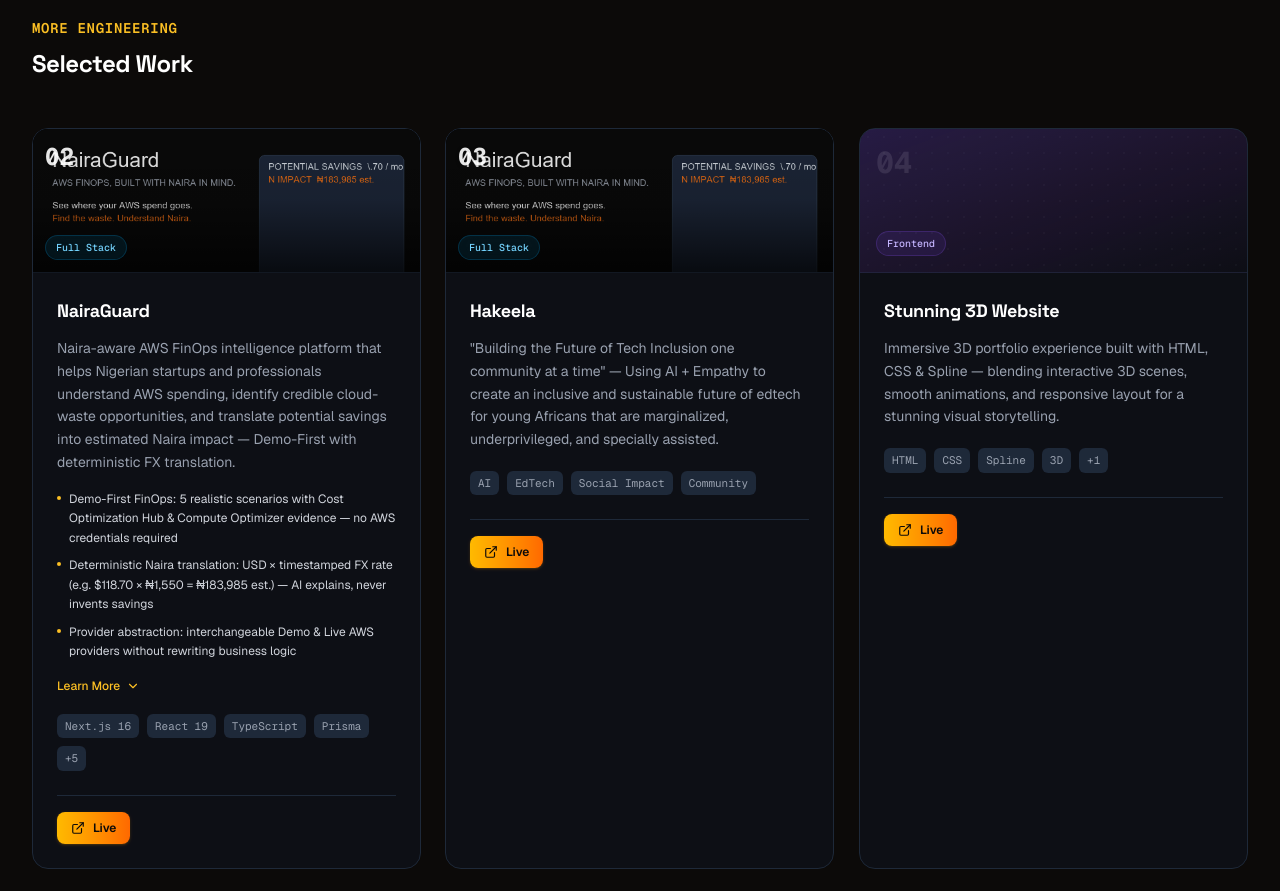
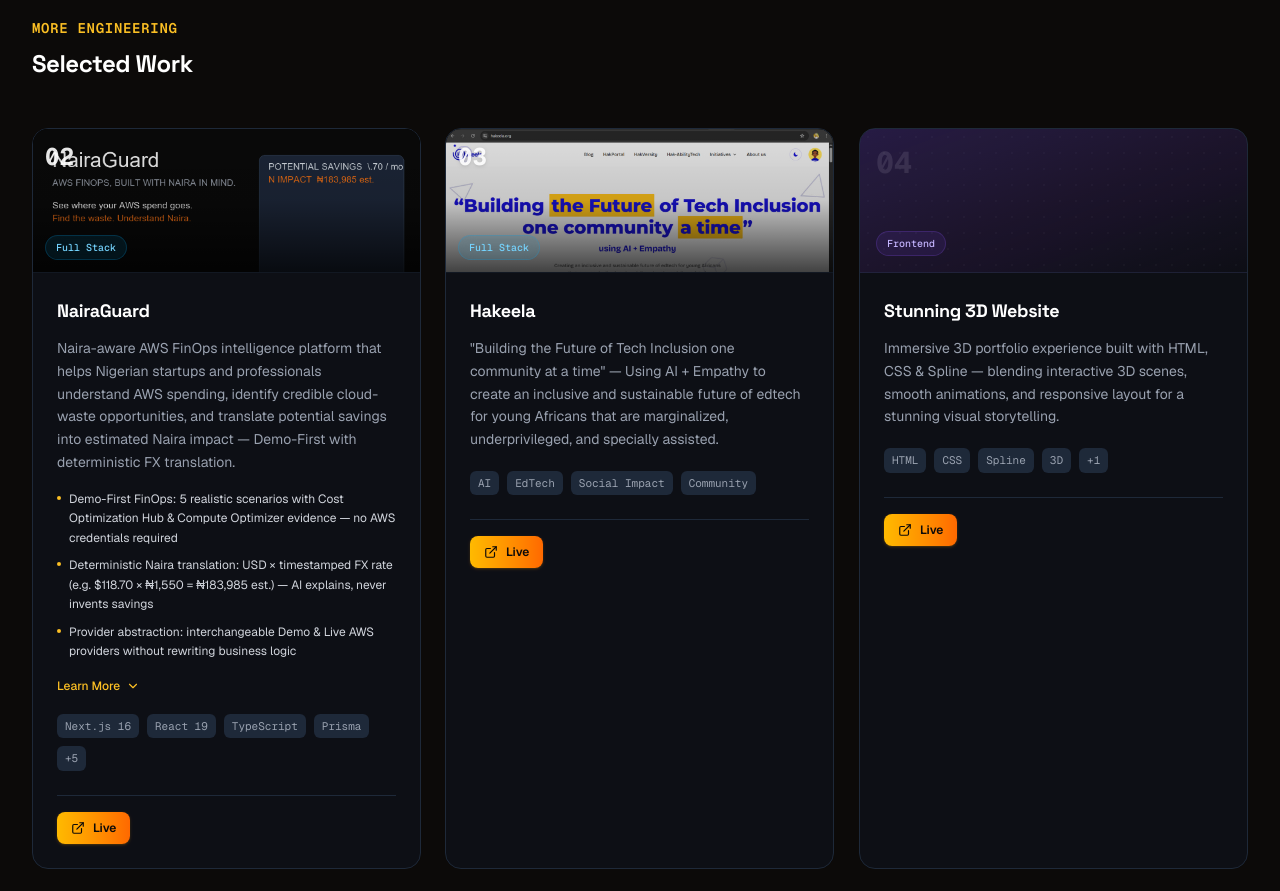
Before and after one commit to Sawmod001/Abdusawmod-portfolio, a Next.js app: page / in a window 1280 px wide. Shown: the part 3900-4791 px from the top of the page. Built offline with nearby package versions, Linux system fonts and the light colour scheme.

Commit message:
Use Hakeela project image

```diff
--- a/src/components/Projects.tsx
+++ b/src/components/Projects.tsx
@@ -246,7 +246,7 @@
                     {project.id === 'nairaguard' || project.id === 'hakeela' ? (
                       <>
                         <Image
-                          src="/nairaguard-preview.png"
+                          src={project.id === 'nairaguard' ? '/nairaguard-preview.png' : '/photo_2026-09-21_11-59-31.jpg'}
                           alt={project.id === 'nairaguard' ? 'NairaGuard — AWS FinOps, built with Naira in mind' : 'Hakeela — AI + empathy for inclusive edtech'}
                           fill
                           className="object-cover object-top opacity-90 group-hover:opacity-100 transition-opacity duration-300"
```
Also changed, not shown: public/photo_2026-09-21_11-59-31.jpg (added).
